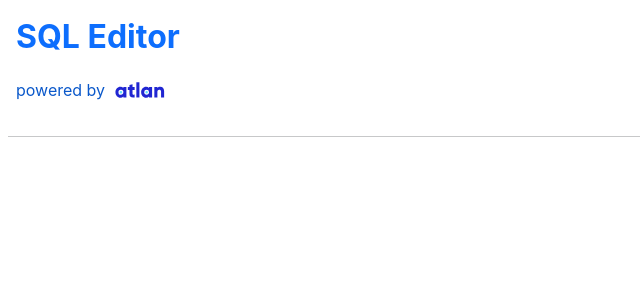
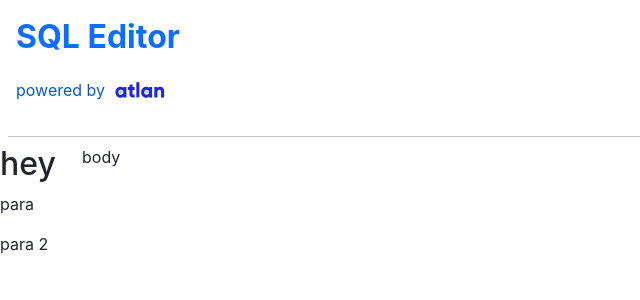
Before and after one commit to haha-harshit/Atlan-frontend-assignment, a React (Create React App) app: page / in a window 1280 px wide. Shown: the top 300 px of the page, without its empty margins (0-640 px from the left). Built offline with nearby package versions, Linux system fonts and the light colour scheme.

Commit message:
add aside for tables

```diff
--- a/src/App.js
+++ b/src/App.js
@@ -3,15 +3,26 @@
 import React from 'react';
 // import './App.css';
 import NavBar from './Components/NavBar';
+import Aside from "./Components/Aside";
+// import Container from 'react-bootstrap/Container'
+// import Row from 'react-bootstrap/Row'
+// import Col from 'react-bootstrap/Col'
 // import Header from './Components/Header';
 
 function App() {
+
   return (
     <>
     <div>
       <NavBar logo={logo}/>
       <hr style={{margin: "0.5rem"}}/>
     </div>
+
+    <Aside/>
+
+    <div className="container">
+      body
+    </div>
     </>
   );
 }
--- /dev/null
+++ b/src/Components/Aside.js
@@ -0,0 +1,19 @@
+import React from 'react'
+
+export default function Aside() {
+
+    const asideStyle={
+        width:'80px',
+        position:'absolute'
+    }
+
+    return (
+        <>
+            <aside style={asideStyle}>
+                <h2>hey</h2>
+                <p>para</p>
+                <p>para 2</p>
+            </aside>
+        </>
+    )
+}
```
